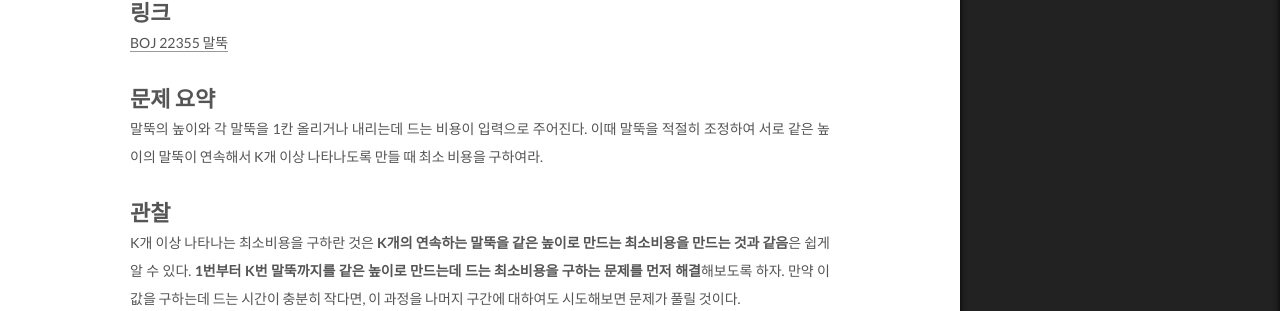
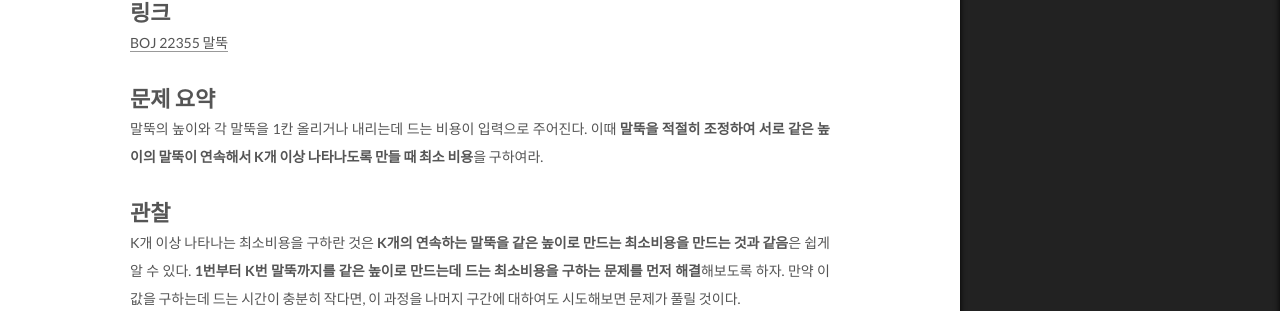
Before and after one commit to ansol4328/ansol4328.github.io, a Jekyll site: the page built from _posts/2021-12-21-BOJ-22355.md, in a window 1280 px wide. Shown: the part 471-782 px from the top of the page. Built offline with Jekyll 4.4.1, drawn with Linux system fonts in a browser that asks for light colours; formulas are drawn with MathJax 3; comment, search, counter and statistics services are not loaded.

Commit message:
highlight syntax

```diff
--- a/_posts/2021-12-21-BOJ-22355.md
+++ b/_posts/2021-12-21-BOJ-22355.md
@@ -13,7 +13,7 @@ tags:
 [BOJ 22355 말뚝](https://www.acmicpc.net/problem/22355)
 
 # 문제 요약
-말뚝의 높이와 각 말뚝을 1칸 올리거나 내리는데 드는 비용이 입력으로 주어진다. 이때 말뚝을 적절히 조정하여 서로 같은 높이의 말뚝이 연속해서 K개 이상 나타나도록 만들 때 최소 비용을 구하여라.
+말뚝의 높이와 각 말뚝을 1칸 올리거나 내리는데 드는 비용이 입력으로 주어진다. 이때 **말뚝을 적절히 조정하여 서로 같은 높이의 말뚝이 연속해서 K개 이상 나타나도록 만들 때 최소 비용**을 구하여라.
 
 # 관찰
 K개 이상 나타나는 최소비용을 구하란 것은 **K개의 연속하는 말뚝을 같은 높이로 만드는 최소비용을 만드는 것과 같음**은 쉽게 알 수 있다. **1번부터 K번 말뚝까지를 같은 높이로 만드는데 드는 최소비용을 구하는 문제를 먼저 해결**해보도록 하자. 만약 이 값을 구하는데 드는 시간이 충분히 작다면, 이 과정을 나머지 구간에 대하여도 시도해보면 문제가 풀릴 것이다.
```
